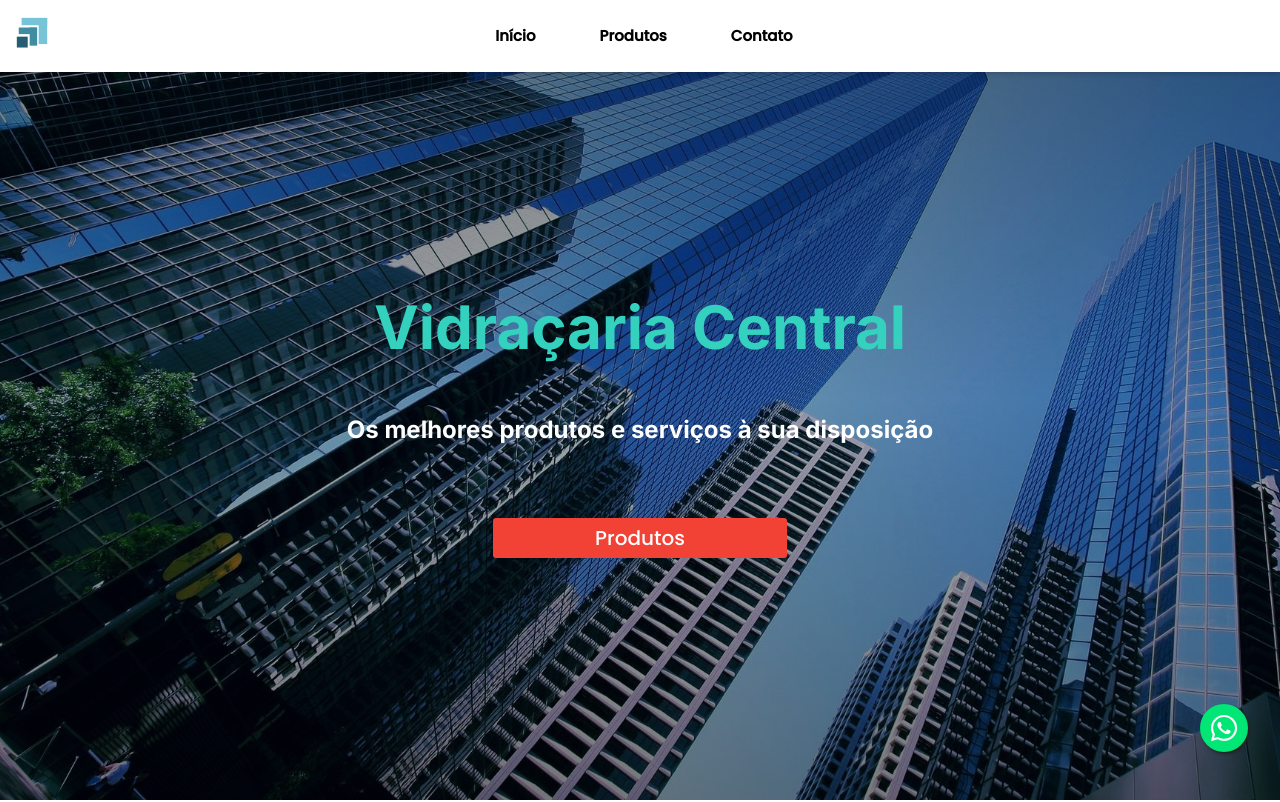
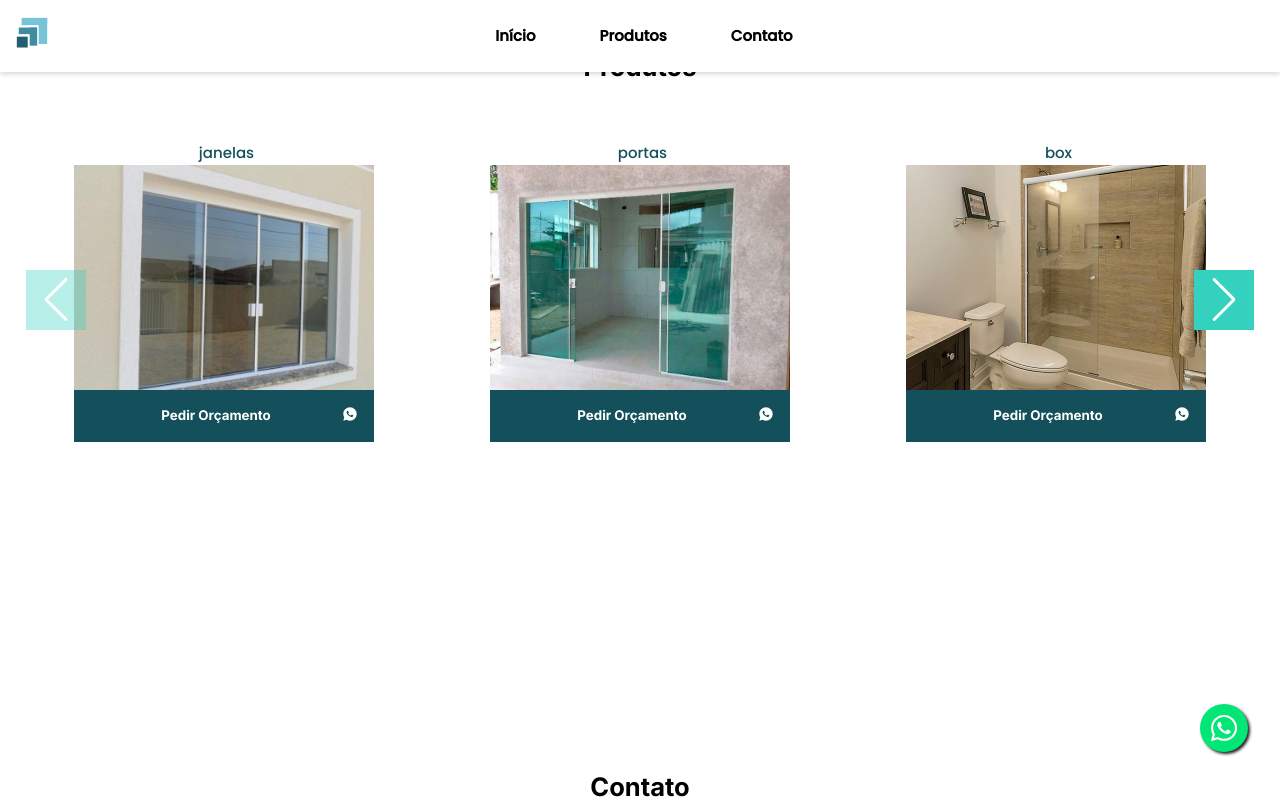
Before and after one commit to ramon159/vidracaria_next, a Next.js app: page / in a window 1280 px wide. Shown: the top 802 px of the page. Built offline with nearby package versions, Linux system fonts and the light colour scheme.

Commit message:
test performance hero

```diff
--- a/src/pages/index.tsx
+++ b/src/pages/index.tsx
@@ -1,5 +1,5 @@
 import Header from 'components/Header'
-import HeroSection from 'components/HeroSection'
+// import HeroSection from 'components/HeroSection'
 import ProductsSection from 'components/ProductsSection'
 import ContactSection from 'components/ContactSection'
 import WhatsappFloat from 'components/WhatsappFloat'
@@ -9,7 +9,7 @@ export default function Home() {
   return (
     <>
       <Header />
-      <HeroSection />
+      {/* <HeroSection /> */}
       <ProductsSection />
       <ContactSection />
       <WhatsappFloat />
```
